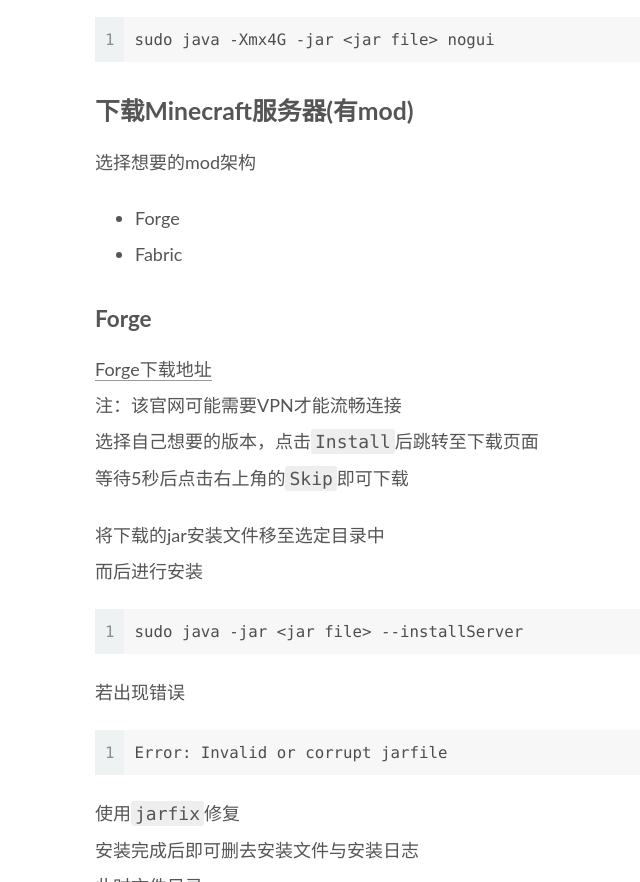
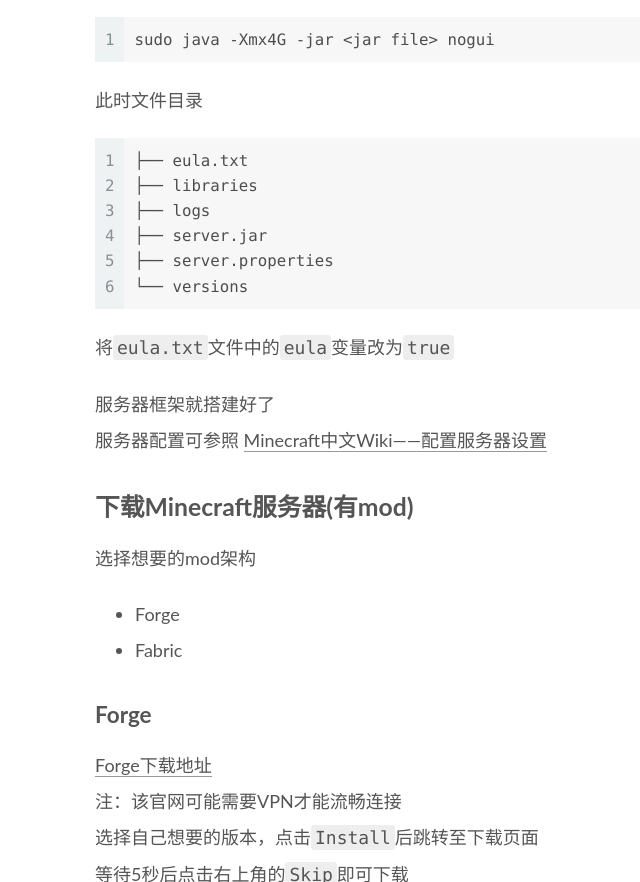
Before and after one commit to Bendancom/Bendancom.github.io, a plain HTML site: page 2023/06/28/如何建立一个Java版Minecraft服务器/index.html in a window 1280 px wide. Shown: the part 2914-3796 px from the top of the page, without its empty margins (305-945 px from the left). Drawn offline with Linux system fonts and the light colour scheme.

Commit message:
Site updated: 2023-06-28 23:35:36

```diff
--- a/2023/06/28/如何建立一个Java版Minecraft服务器/index.html
+++ b/2023/06/28/如何建立一个Java版Minecraft服务器/index.html
@@ -28,7 +28,7 @@
 <meta property="og:description" content="如何建立一个Java版Minecraft服务器注：本文用&lt;和&gt;标记在中间的为变量，如&lt;variables&gt; 前期准备设备准备 一台联网Linux系统电脑，性能能满足自身Minecraft服务器需求  软件准备 java  知识准备 基础计算机知识 基础Linux知识 一定英语水平  创建目录在自己中意的地方创建即可 安装Java环境自行百度 下载Minecraft服务器(无">
 <meta property="og:locale" content="zh_CN">
 <meta property="article:published_time" content="2023-06-28T14:00:00.000Z">
-<meta property="article:modified_time" content="2023-06-28T15:19:15.807Z">
+<meta property="article:modified_time" content="2023-06-28T15:35:12.062Z">
 <meta property="article:author" content="Bendancom">
 <meta name="twitter:card" content="summary">
 
@@ -175,7 +175,7 @@
               <span class="post-meta-item-text">发表于</span>
 
 
-              <time title="创建时间：2023-06-28 22:00:00 / 修改时间：23:19:15" itemprop="dateCreated datePublished" datetime="2023-06-28T22:00:00+08:00">2023-06-28</time>
+              <time title="创建时间：2023-06-28 22:00:00 / 修改时间：23:35:12" itemprop="dateCreated datePublished" datetime="2023-06-28T22:00:00+08:00">2023-06-28</time>
             </span>
 
 
@@ -212,7 +212,10 @@
 <p>这就找到了<code>server.jar</code>的<code>url</code>地址<br>下载至选定目录<br>进行初始化</p>
 <figure class="highlight sh"><table><tr><td class="gutter"><pre><span class="line">1</span><br></pre></td><td class="code"><pre><span class="line">sudo java -Xmx4G -jar &lt;jar file&gt; nogui</span><br></pre></td></tr></table></figure>
 
-
+<p>此时文件目录</p>
+<figure class="highlight plaintext"><table><tr><td class="gutter"><pre><span class="line">1</span><br><span class="line">2</span><br><span class="line">3</span><br><span class="line">4</span><br><span class="line">5</span><br><span class="line">6</span><br></pre></td><td class="code"><pre><span class="line">├── eula.txt</span><br><span class="line">├── libraries</span><br><span class="line">├── logs</span><br><span class="line">├── server.jar</span><br><span class="line">├── server.properties</span><br><span class="line">└── versions</span><br></pre></td></tr></table></figure>
+<p>将<code>eula.txt</code>文件中的<code>eula</code>变量改为<code>true</code></p>
+<p>服务器框架就搭建好了<br>服务器配置可参照 <a target="_blank" rel="noopener" href="https://minecraft.fandom.com/zh/wiki/Server.properties">Minecraft中文Wiki——配置服务器设置</a></p>
 <h2 id="下载Minecraft服务器-有mod"><a href="#下载Minecraft服务器-有mod" class="headerlink" title="下载Minecraft服务器(有mod)"></a>下载Minecraft服务器(有mod)</h2><p>选择想要的mod架构</p>
 <ul>
 <li>Forge</li>
```
Also changed, not shown: index.html (+5 -2 lines).
